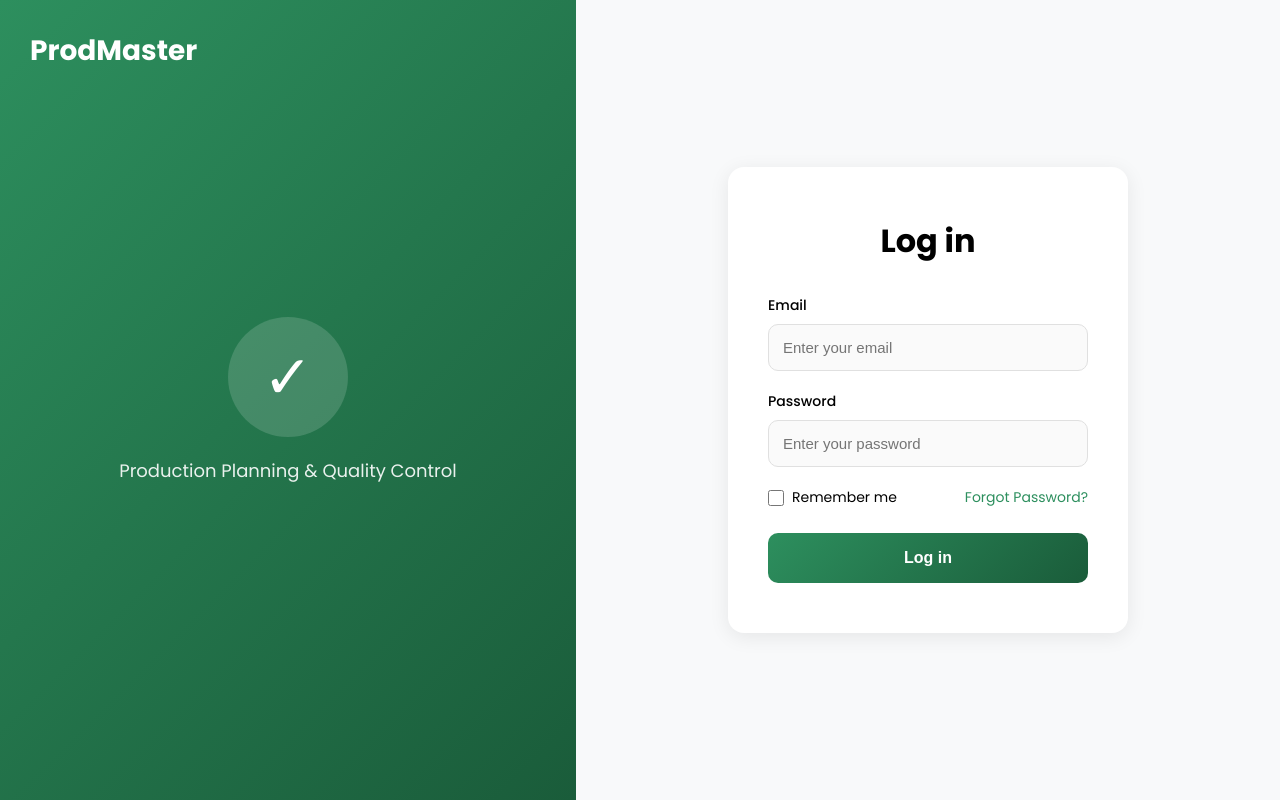
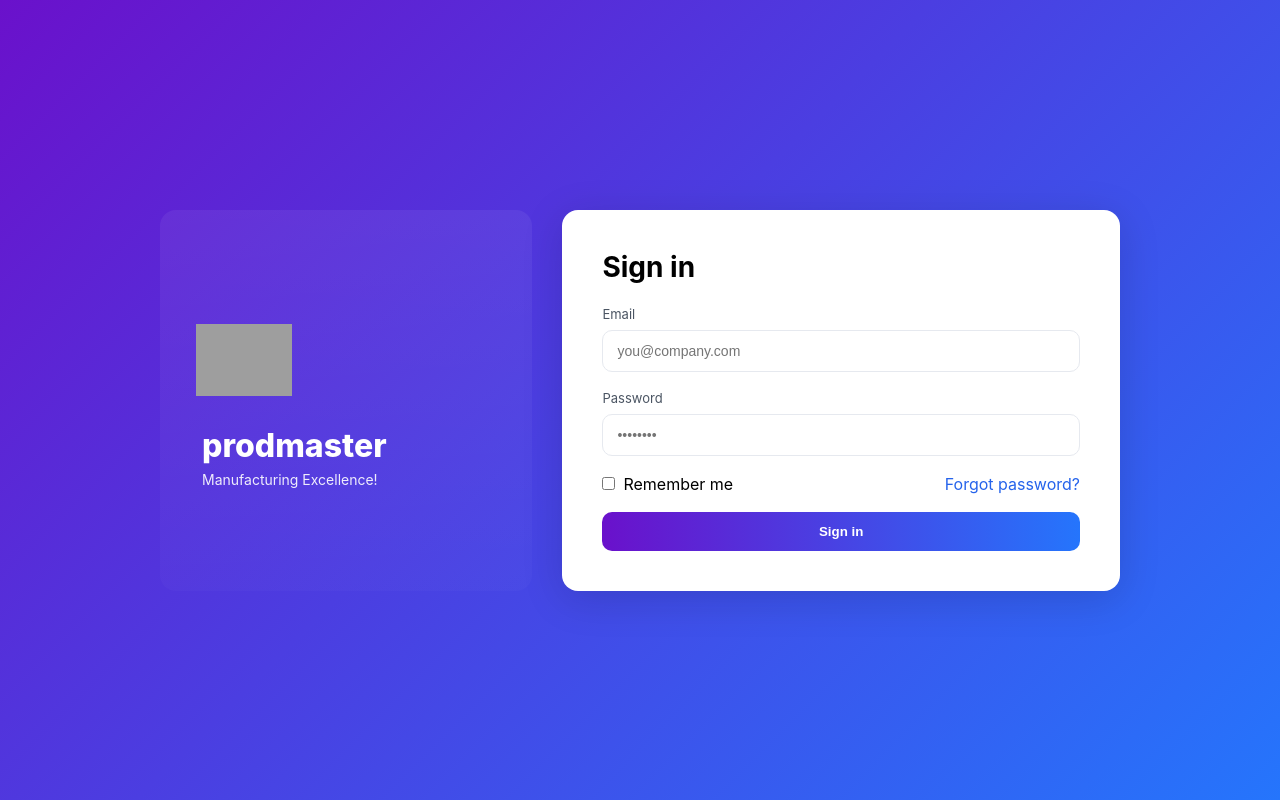
Before and after one commit to Shobhit0119/prod-new, an Angular app: page /login in a window 1280 px wide. Before the commit this address led to /. Built offline with nearby package versions, Linux system fonts and the light colour scheme; grey boxes are pictures that could not be loaded.

Commit message:
feat(login): add new login UI, reactive form, and mock AuthService

```diff
--- a/angular.json
+++ b/angular.json
@@ -2,7 +2,8 @@
   "$schema": "./node_modules/@angular/cli/lib/config/schema.json",
   "version": 1,
   "cli": {
-    "packageManager": "npm"
+    "packageManager": "npm",
+    "analytics": "6d616ffe-91eb-4f81-a006-8cb3ee104753"
   },
   "newProjectRoot": "projects",
   "projects": {
--- a/src/app/app.routes.ts
+++ b/src/app/app.routes.ts
@@ -2,6 +2,7 @@ import { Routes } from '@angular/router';
 import { LoginComponent } from './login/login.component';
 
 export const routes: Routes = [
-  { path: '', component: LoginComponent },
-  { path: '**', redirectTo: '' }
+  { path: 'login', component: LoginComponent },
+  { path: '', redirectTo: 'login', pathMatch: 'full' },
+  { path: '**', redirectTo: 'login' }
 ];
--- a/src/app/login/login.component.css
+++ b/src/app/login/login.component.css
@@ -1,149 +1,62 @@
 .login-page {
-  display: flex;
   min-height: 100vh;
-}
-
-/* Left Side */
-.left-side {
-  width: 45%;
-  background: linear-gradient(135deg, #2d8f5e, #1a5c3a);
-  display: flex;
-  flex-direction: column;
-  align-items: center;
-  justify-content: center;
-  padding: 40px;
-  color: white;
-}
-
-.brand {
-  position: absolute;
-  top: 30px;
-  left: 30px;
-  font-size: 28px;
-  font-weight: 700;
-}
-
-.icon {
-  width: 120px;
-  height: 120px;
-  background: rgba(255,255,255,0.15);
-  border-radius: 50%;
   display: flex;
   align-items: center;
   justify-content: center;
-  font-size: 60px;
-  margin-bottom: 20px;
-}
-
-.tagline {
-  font-size: 18px;
-  opacity: 0.9;
-}
-
-/* Right Side */
-.right-side {
-  width: 55%;
-  background: #f8f9fa;
-  display: flex;
-  align-items: center;
-  justify-content: center;
+  background: linear-gradient(135deg, #6a11cb 0%, #2575fc 100%); /* full-page gradient */
+  font-family: Inter, Roboto, Arial, sans-serif;
   padding: 40px;
 }
 
-.login-card {
-  background: white;
+.login-panel {
   width: 100%;
-  max-width: 400px;
-  padding: 50px 40px;
-  border-radius: 16px;
-  box-shadow: 0 4px 20px rgba(0,0,0,0.08);
+  max-width: 960px;
+  display: flex;
+  gap: 30px;
+  align-items: stretch;
 }
 
-.login-card h1 {
-  font-size: 32px;
-  margin-bottom: 30px;
-  text-align: center;
+.brand-wrap {
+  flex: 1 1 40%;
+  background: linear-gradient(180deg, rgba(255,255,255,0.06), rgba(255,255,255,0.02));
+  border-radius: 16px;
+  padding: 36px;
+  color: white;
+  display: flex;
+  flex-direction: column;
+  justify-content: center;
+  gap: 18px;
 }
 
-.field {
-  margin-bottom: 20px;
+.logo { width: 96px; height: 96px; object-fit: contain; }
+.brand-text { margin-left: 6px; }
+.brand-name { font-size: 32px; font-weight: 800; text-transform: lowercase; }
+.slogan { opacity: 0.9; font-size: 14px; margin-top: 6px; }
+
+.card {
+  flex: 1 1 60%;
+  background: white;
+  border-radius: 16px;
+  padding: 40px;
+  box-shadow: 0 8px 40px rgba(2,6,23,0.15);
 }
 
-.field label {
-  display: block;
-  font-size: 14px;
-  font-weight: 500;
-  margin-bottom: 8px;
+.card h1 { margin: 0 0 22px; font-size: 28px; }
+.field { margin-bottom: 18px; }
+.field label { display:block; font-size:13px; color: #4b5563; margin-bottom:8px; }
+.field input { width: 100%; padding: 12px 14px; border-radius: 10px; border: 1px solid #e6e9ef; font-size:14px; }
+.field input:focus { outline: none; border-color: #6a11cb; box-shadow: 0 0 0 4px rgba(106,17,203,0.06); }
+.error small { color: #e11d48; }
+
+.options { display:flex; align-items:center; justify-content:space-between; margin-bottom:18px; }
+.checkbox { display:flex; gap:8px; align-items:center; }
+.link { color: #2563eb; cursor:pointer; }
+
+button { width:100%; padding:12px; background: linear-gradient(90deg,#6a11cb,#2575fc); border: none; color: white; border-radius: 10px; font-weight:600; }
+button:disabled { opacity: 0.6; cursor: not-allowed; }
+
+@media (max-width: 880px) {
+  .login-panel { flex-direction: column; }
+  .brand-wrap { order: 1; }
+  .card { order: 2; }
 }
-
-.field input {
-  width: 100%;
-  padding: 14px;
-  font-size: 15px;
-  border: 1.5px solid #e0e0e0;
-  border-radius: 10px;
-  background: #fafafa;
-}
-
-.field input:focus {
-  outline: none;
-  border-color: #2d8f5e;
-  background: white;
-}
-
-.options {
-  display: flex;
-  justify-content: space-between;
-  align-items: center;
-  margin-bottom: 25px;
-  font-size: 14px;
-}
-
-.checkbox {
-  display: flex;
-  align-items: center;
-  gap: 8px;
-  cursor: pointer;
-}
-
-.checkbox input {
-  width: 16px;
-  height: 16px;
-  accent-color: #2d8f5e;
-}
-
-.options a {
-  color: #2d8f5e;
-  text-decoration: none;
-}
-
-.options a:hover {
-  text-decoration: underline;
-}
-
-button {
-  width: 100%;
-  padding: 16px;
-  font-size: 16px;
-  font-weight: 600;
-  color: white;
-  background: linear-gradient(135deg, #2d8f5e, #1a5c3a);
-  border: none;
-  border-radius: 10px;
-  cursor: pointer;
-}
-
-button:hover {
-  opacity: 0.95;
-}
-
-/* Mobile */
-@media (max-width: 768px) {
-  .login-page { flex-direction: column; }
-  .left-side { width: 100%; min-height: 180px; padding: 20px; }
-  .brand { position: static; margin-bottom: 15px; }
-  .icon { width: 80px; height: 80px; font-size: 40px; }
-  .tagline { display: none; }
-  .right-side { width: 100%; padding: 20px; }
-  .login-card { padding: 30px 25px; }
-}
--- a/src/app/login/login.component.html
+++ b/src/app/login/login.component.html
@@ -1,39 +1,43 @@
 <div class="login-page">
+  <div class="login-panel">
+    <div class="brand-wrap">
+      <!-- Logo: place your file at src/assets/logo.png -->
+      <img src="/assets/logo.png" alt="Prodmaster logo" class="logo" onerror="this.style.display='none'" />
+      <div class="brand-text">
+        <div class="brand-name">prodmaster</div>
+        <div class="slogan">Manufacturing Excellence!</div>
+      </div>
+    </div>
 
-  <!-- Left Side -->
-  <div class="left-side">
-    <div class="brand">ProdMaster</div>
-    <div class="icon">✓</div>
-    <p class="tagline">Production Planning & Quality Control</p>
-  </div>
+    <div class="card">
+      <h1>Sign in</h1>
 
-  <!-- Right Side -->
-  <div class="right-side">
-    <div class="login-card">
-      <h1>Log in</h1>
-
-      <form (ngSubmit)="onLogin()">
+      <form [formGroup]="form" (ngSubmit)="onLogin()" novalidate>
         <div class="field">
-          <label>Email</label>
-          <input type="email" [(ngModel)]="email" name="email" placeholder="Enter your email">
+          <label for="email">Email</label>
+          <input id="email" type="email" formControlName="email" placeholder="you@company.com">
+          <div class="error" *ngIf="email?.touched && email?.invalid">
+            <small *ngIf="email?.errors?.['required']">Email is required</small>
+            <small *ngIf="email?.errors?.['email']">Enter a valid email</small>
+          </div>
         </div>
 
         <div class="field">
-          <label>Password</label>
-          <input type="password" [(ngModel)]="password" name="password" placeholder="Enter your password">
+          <label for="password">Password</label>
+          <input id="password" type="password" formControlName="password" placeholder="••••••••">
+          <div class="error" *ngIf="password?.touched && password?.invalid">
+            <small *ngIf="password?.errors?.['required']">Password is required</small>
+            <small *ngIf="password?.errors?.['minlength']">Minimum 6 characters</small>
+          </div>
         </div>
 
         <div class="options">
-          <label class="checkbox">
-            <input type="checkbox" [(ngModel)]="rememberMe" name="rememberMe">
-            Remember me
-          </label>
-          <a href="#">Forgot Password?</a>
+          <label class="checkbox"><input type="checkbox" formControlName="remember" /> Remember me</label>
+          <a class="link">Forgot password?</a>
         </div>
 
-        <button type="submit">Log in</button>
+        <button type="submit" [disabled]="submitting">{{ submitting ? 'Signing in...' : 'Sign in' }}</button>
       </form>
     </div>
   </div>
-
 </div>
--- a/src/app/login/login.component.ts
+++ b/src/app/login/login.component.ts
@@ -1,23 +1,42 @@
 import { Component } from '@angular/core';
-import { FormsModule } from '@angular/forms';
+import { CommonModule } from '@angular/common';
+import { ReactiveFormsModule, FormBuilder, Validators, FormGroup } from '@angular/forms';
+import { AuthService } from '../services/auth.service';
 
 @Component({
   selector: 'app-login',
   standalone: true,
-  imports: [FormsModule],
+  imports: [CommonModule, ReactiveFormsModule],
   templateUrl: './login.component.html',
   styleUrls: ['./login.component.css']
 })
 export class LoginComponent {
-  email = '';
-  password = '';
-  rememberMe = false;
+  form: FormGroup;
+  submitting = false;
 
-  onLogin() {
-    if (this.email && this.password) {
-      alert('Login successful! Email: ' + this.email);
-    } else {
-      alert('Please fill in all fields');
+  constructor(private fb: FormBuilder, private auth: AuthService) {
+    this.form = this.fb.group({
+      email: ['', [Validators.required, Validators.email]],
+      password: ['', [Validators.required, Validators.minLength(6)]],
+      remember: [false]
+    });
+  }
+
+  get email() { return this.form.get('email'); }
+  get password() { return this.form.get('password'); }
+
+  async onLogin() {
+    if (this.form.invalid) return this.form.markAllAsTouched();
+
+    this.submitting = true;
+    try {
+      await this.auth.login(this.form.value.email, this.form.value.password);
+      alert('Login successful!');
+      // TODO: navigate to dashboard
+    } catch (err: any) {
+      alert(err?.message || 'Login failed');
+    } finally {
+      this.submitting = false;
     }
   }
 }
--- /dev/null
+++ b/src/app/services/auth.service.ts
@@ -0,0 +1,17 @@
+import { Injectable } from '@angular/core';
+
+@Injectable({ providedIn: 'root' })
+export class AuthService {
+  // Mock login: resolves for any email/password combination that meets basic validation.
+  login(email: string, password: string): Promise<void> {
+    return new Promise((resolve, reject) => {
+      setTimeout(() => {
+        if (email && password && password.length >= 6) {
+          resolve();
+        } else {
+          reject(new Error('Invalid credentials'));
+        }
+      }, 700);
+    });
+  }
+}
```
Also changed, not shown: 7 other files (tests, documents, lock files or other folders).
